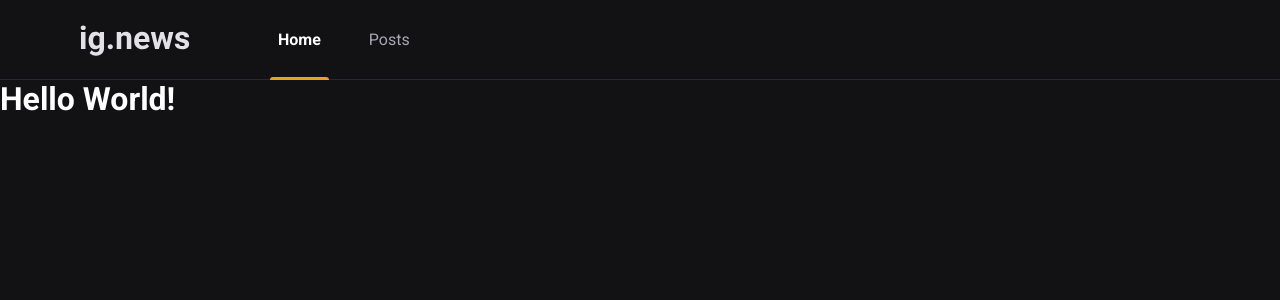
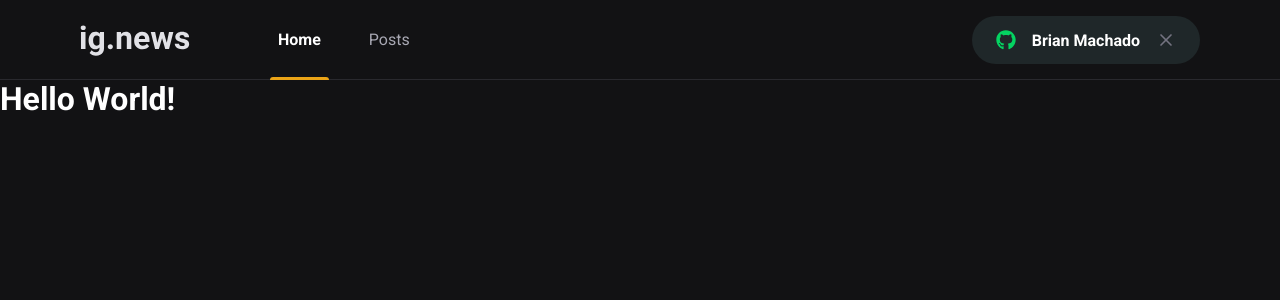
Before and after one commit to lucasdsmachado/ignews, a Next.js app: page / in a window 1280 px wide. Shown: the top 300 px of the page. Built offline with nearby package versions, Linux system fonts and the light colour scheme.

Commit message:
add signInButton component

```diff
--- a/package.json
+++ b/package.json
@@ -11,6 +11,7 @@
     "next": "12.0.7",
     "react": "17.0.2",
     "react-dom": "17.0.2",
+    "react-icons": "^4.3.1",
     "sass": "^1.45.2"
   },
   "devDependencies": {
--- a/src/components/Header/index.tsx
+++ b/src/components/Header/index.tsx
@@ -1,4 +1,5 @@
 /* eslint-disable @next/next/no-img-element */
+import { SignInButton } from '../SignInButton';
 import styles from './styles.module.scss';
 
 export function Header(){
@@ -10,6 +11,8 @@
           <a className={styles.active}>Home</a>
           <a>Posts</a>
         </nav>
+
+        <SignInButton />
       </div>
     </header>
   );
--- a/src/components/Header/styles.module.scss
+++ b/src/components/Header/styles.module.scss
@@ -52,4 +52,8 @@
       }
     }
   }
+
+  button {
+    margin-left: auto;
+  }
 }
--- /dev/null
+++ b/src/components/SignInButton/index.tsx
@@ -0,0 +1,25 @@
+import styles from './styles.module.scss';
+import { FaGithub } from 'react-icons/fa'
+import { FiX } from 'react-icons/fi'
+
+export function SignInButton() {
+
+  const isUserLoggedIn = true;
+
+  return isUserLoggedIn ? (
+    <button
+      type="button"
+      className={styles.signInButton}>
+        <FaGithub color="#04d361" />
+        Brian Machado
+        <FiX color="#737380" className={styles.closeIcon} />
+    </button>
+    ) : (
+    <button
+    type="button"
+    className={styles.signInButton}>
+      <FaGithub color="#eba417" />
+      Sign in with GitHub
+    </button>
+  );
+}
--- /dev/null
+++ b/src/components/SignInButton/styles.module.scss
@@ -0,0 +1,35 @@
+.signInButton {
+  height: 3rem;
+  border-radius: 3rem;
+  background: var(--gray-850);
+
+  border: 0;
+  padding: 0 1.5rem;
+
+  display: flex;
+  align-items: center;
+  justify-content: center;
+
+  color: var(--white);
+  font-weight: bold;
+
+  svg {
+    width: 20px;
+    height: 20px;
+  }
+
+  svg:first-child {
+    margin-right: 1rem;
+  }
+
+  svg.closeIcon {
+    margin-left: 1rem;
+  }
+
+  transition: filter 0.2s;
+
+  &:hover {
+    filter: brightness(0.8);
+  }
+
+}
--- a/src/styles/global.scss
+++ b/src/styles/global.scss
@@ -10,6 +10,7 @@
   --gray-100: #e1e1e6;
   --gray-300: #a8a8b3;
   --gray-800: #29292e;
+  --gray-850: #1f2729;
   --gray-900: #121214;
 
   --cyan-500: #61dafb;
```
Also changed, not shown: 1 other file (tests, documents, lock files or other folders).
